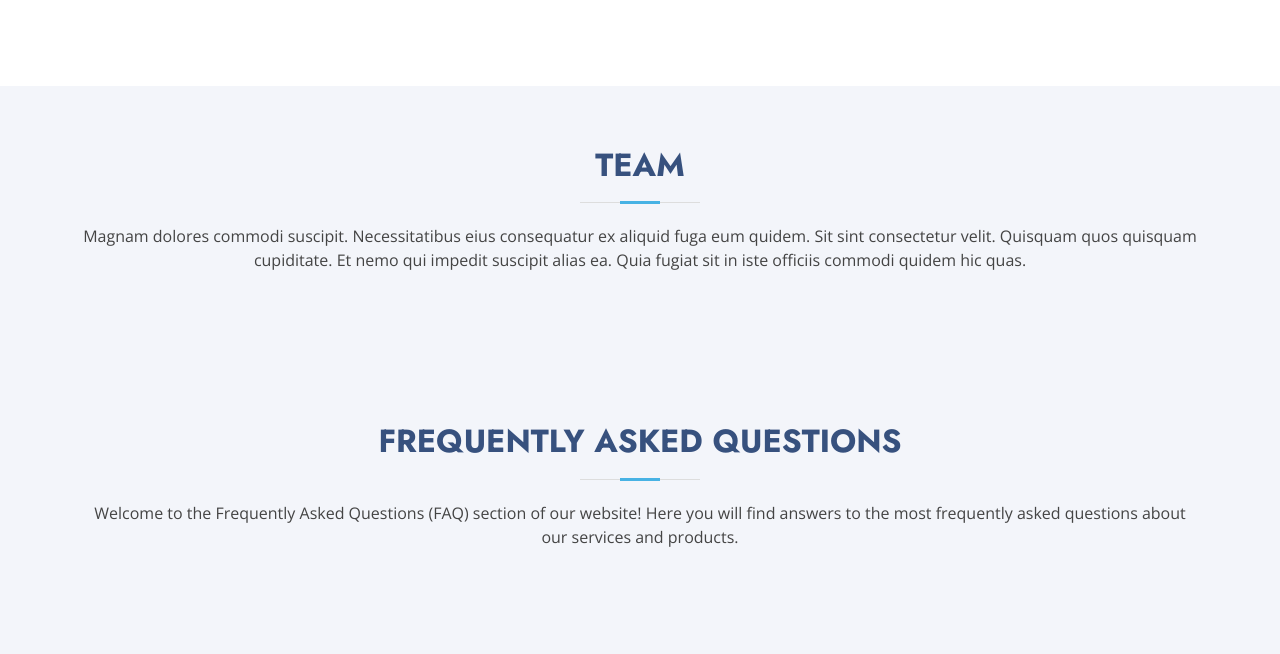
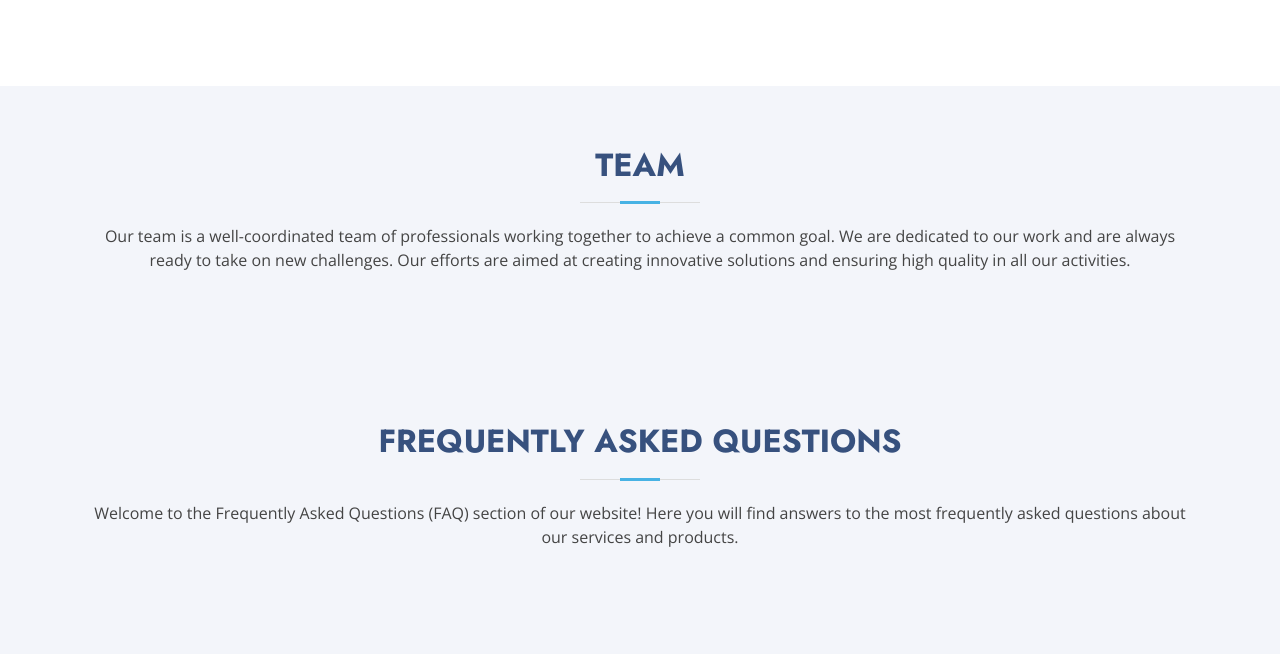
Before and after one commit to v-kobyletskiy/arsha_site, a Django app: page / in a window 1280 px wide. Shown: the part 2129-2783 px from the top of the page. Run offline with Django 5.2, Linux system fonts and the light colour scheme; data that the repository does not hold is empty; some libraries are stand-ins or nearby versions.

Commit message:
update images in portfolio

```diff
--- a/home/templates/team.html
+++ b/home/templates/team.html
@@ -6,7 +6,11 @@
 
     <div class="section-title">
       <h2>Team</h2>
-      <p>Magnam dolores commodi suscipit. Necessitatibus eius consequatur ex aliquid fuga eum quidem. Sit sint consectetur velit. Quisquam quos quisquam cupiditate. Et nemo qui impedit suscipit alias ea. Quia fugiat sit in iste officiis commodi quidem hic quas.</p>
+      <p>
+          Our team is a well-coordinated team of professionals working together to achieve a common goal. We are
+          dedicated to our work and are always ready to take on new challenges. Our efforts are aimed at creating
+          innovative solutions and ensuring high quality in all our activities.
+      </p>
     </div>
 
     <div class="row">
```
Also changed, not shown: media/projects/admin_kH3HJLM.png (added), media/projects/portfolio-1.jpg (deleted), media/projects/portfolio-1_9YGcBoM.png (added), media/projects/portfolio-2.jpg, media/projects/portfolio-3.jpg, media/projects/portfolio-4.jpg, media/projects/portfolio-5.jpg (deleted), media/projects/portfolio-5_keBcn36.png (added), media/projects/portfolio-6.jpg (deleted), media/projects/portfolio-7.jpg, media/projects/portfolio-8.jpg (deleted), media/projects/portfolio-8_SPWxBkX.png (added), media/projects/taxi_lwJUiWu.jpg (added).
